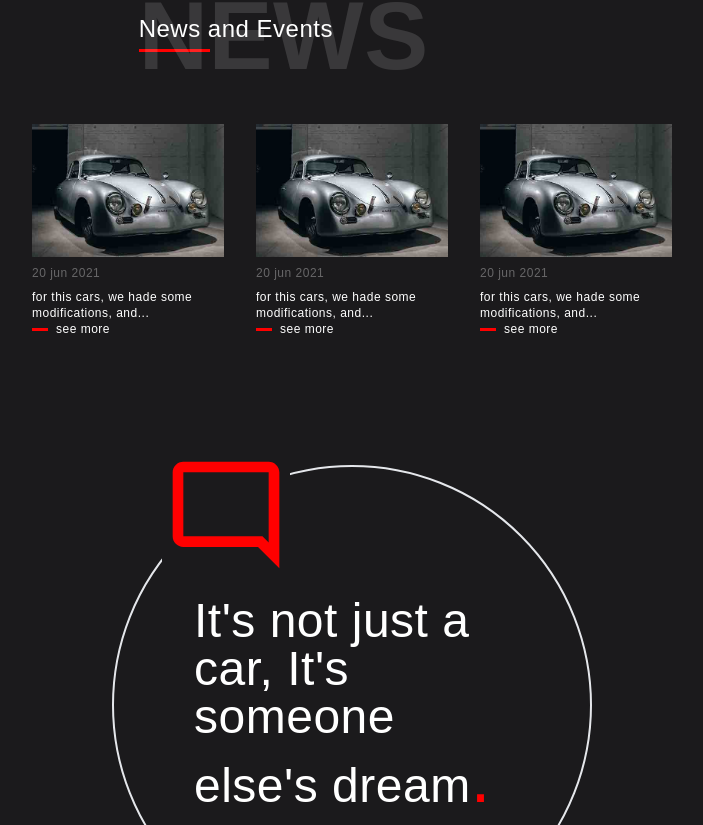
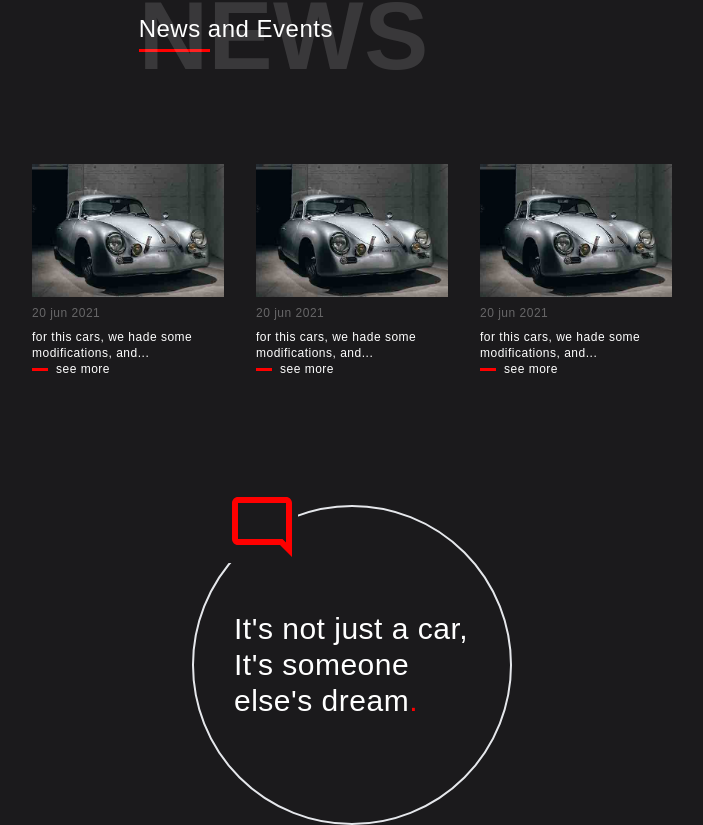
Before and after one commit to joel-kalema/luxury-cars, a Next.js app: page / in a window 1280 px wide. Shown: the part 4035-4860 px from the top of the page, without its empty margins (288-991 px from the left). Built offline with nearby package versions, Linux system fonts and the light colour scheme.

Commit message:
update the content

```diff
--- a/components/news.js
+++ b/components/news.js
@@ -9,7 +9,7 @@ export default function News () {
                 <div className="w-1/6 h-[0.2rem] bg-[red] mt-1"></div>
                 <h1 className="text-[#fff2] text-8xl font-bold mt-[-4rem]">NEWS</h1>
             </div>
-            <div className="flex w-3/6 mx-auto justify-between text-xs">
+            <div className="flex w-3/6 mx-auto justify-between text-xs mt-20">
                 {newsData.map((news) => (
                     <div className=' hover:text-[red] w-[30%]'>
                         <img src={news.image} alt='' />
@@ -22,12 +22,12 @@ export default function News () {
                     </div>
                 ))}
             </div>
-            <div className="mt-32 w-[30rem] relative h-[30rem] mx-auto p-20 border-solid border-2 border-wight-500 rounded-full flex justify-center items-center">
+            <div className="mt-32 w-[20rem] relative h-[20rem] mx-auto p-10 border-solid border-2 border-wight-500 rounded-full flex justify-center items-center">
                 <MdOutlineModeComment
-                className='text-9xl text-[red] absolute top-[-1rem] left-[10%] bg-[#1B1A1C] '
+                className='text-7xl text-[red] absolute top-[-1rem] left-[10%] bg-[#1B1A1C] '
                 />
-                <h1 className="text-5xl">It's not just a car, It's someone else's dream
-                <span className="text-[red] text-7xl">.</span></h1>
+                <h1 className="text-3xl">It's not just a car, It's someone else's dream
+                <span className="text-[red]">.</span></h1>
            </div>
         </div>
     )
```
